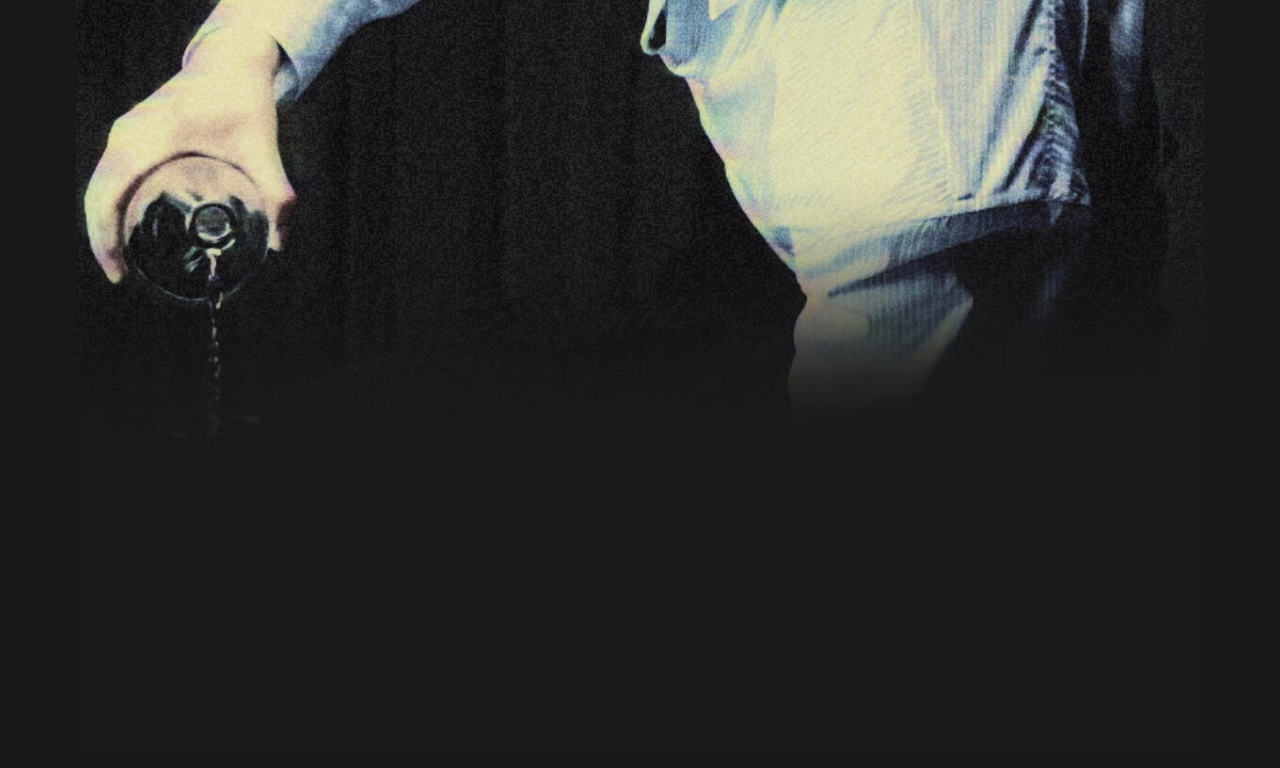
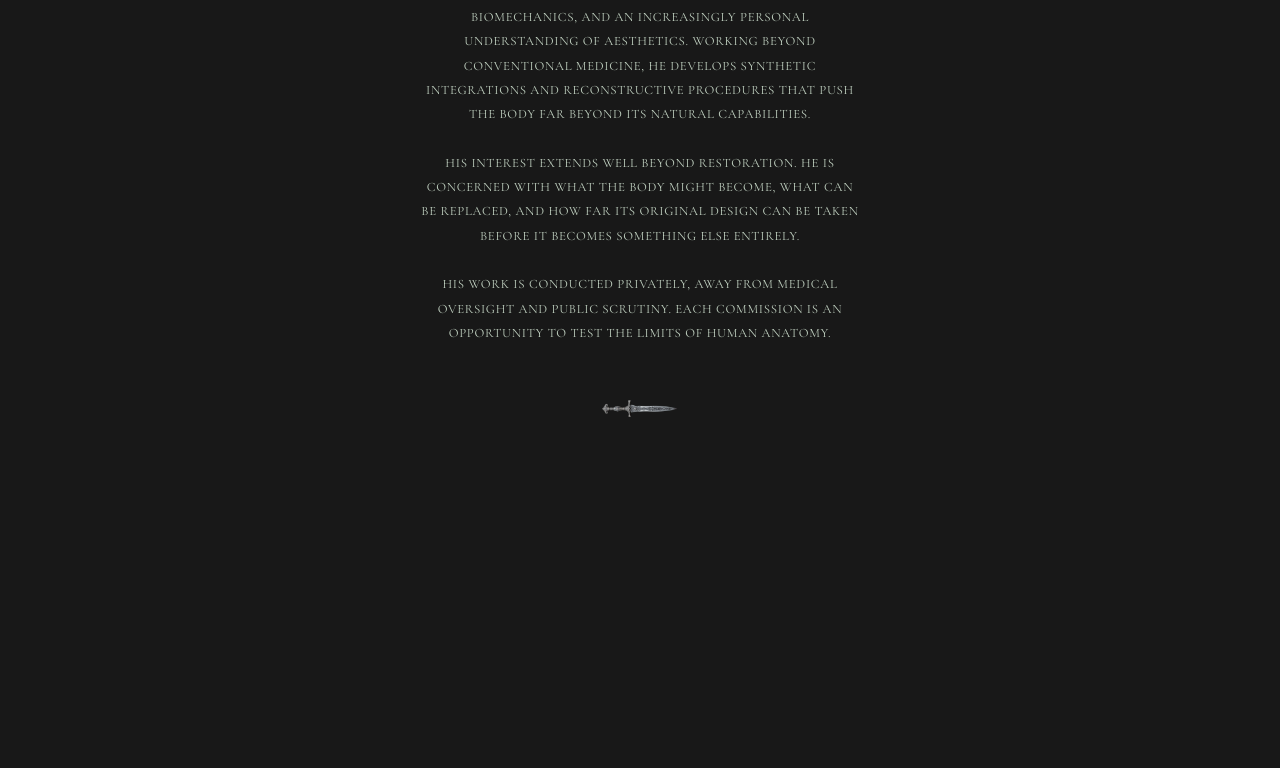
Before and after one commit to mauvelita/doctor, a plain HTML site: page atelier.html in a window 1280 px wide. Shown: the part 657-1425 px from the top of the page. After the commit the page ends 1218 px from the top, so only its background shows below. Drawn offline with nearby package versions, Linux system fonts and the light colour scheme.

Commit message:
Update shared.css

```diff
--- a/shared.css
+++ b/shared.css
@@ -868,6 +868,57 @@ body.is-entering .entrance-label {
   margin-top: 0;
 }
 
+/* Atelier — image flush to top, fade into page */
+
+.page--atelier {
+  padding-top: 0;
+  padding-left: 0;
+  padding-right: 0;
+  gap: 0;
+}
+
+.atelier-hero {
+  width: min(100%, 28rem);
+  margin: 0 auto;
+  padding: 0;
+}
+
+.atelier-hero img {
+  width: 100%;
+  height: auto;
+  display: block;
+  mask-image: linear-gradient(to bottom, #000 68%, transparent 100%);
+  -webkit-mask-image: linear-gradient(to bottom, #000 68%, transparent 100%);
+}
+
+.atelier-copy {
+  width: min(100%, 32rem);
+  padding: 0 clamp(1.15rem, 4vw, 2.25rem) clamp(2rem, 6vh, 3.5rem);
+  margin-top: -1.25rem;
+}
+
+.atelier-copy .eyebrow {
+  margin-bottom: 0.55rem;
+}
+
+.atelier-copy .page-title {
+  margin-bottom: 0.95rem;
+}
+
+.atelier-copy .prose {
+  text-align: center;
+  text-transform: uppercase;
+}
+
+.atelier-copy .prose + .prose,
+.atelier-copy .prose {
+  white-space: pre-line;
+}
+
+.page--atelier .back {
+  margin-top: 1.5rem;
+}
+
 @media (max-width: 560px) {
   .consult-row {
     grid-template-columns: 1fr;
```
